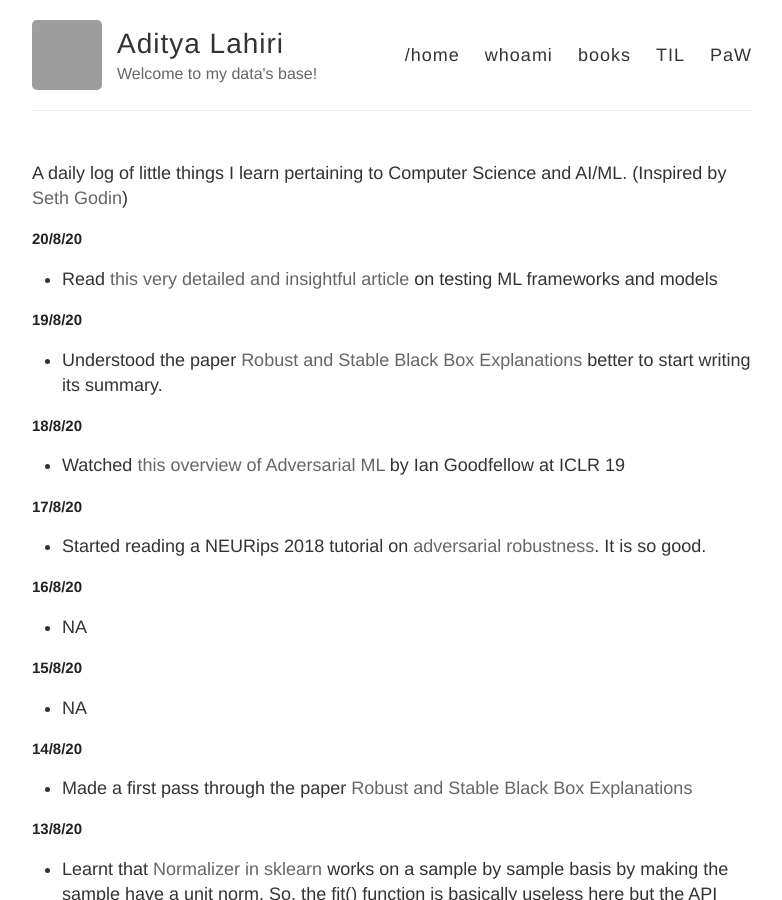
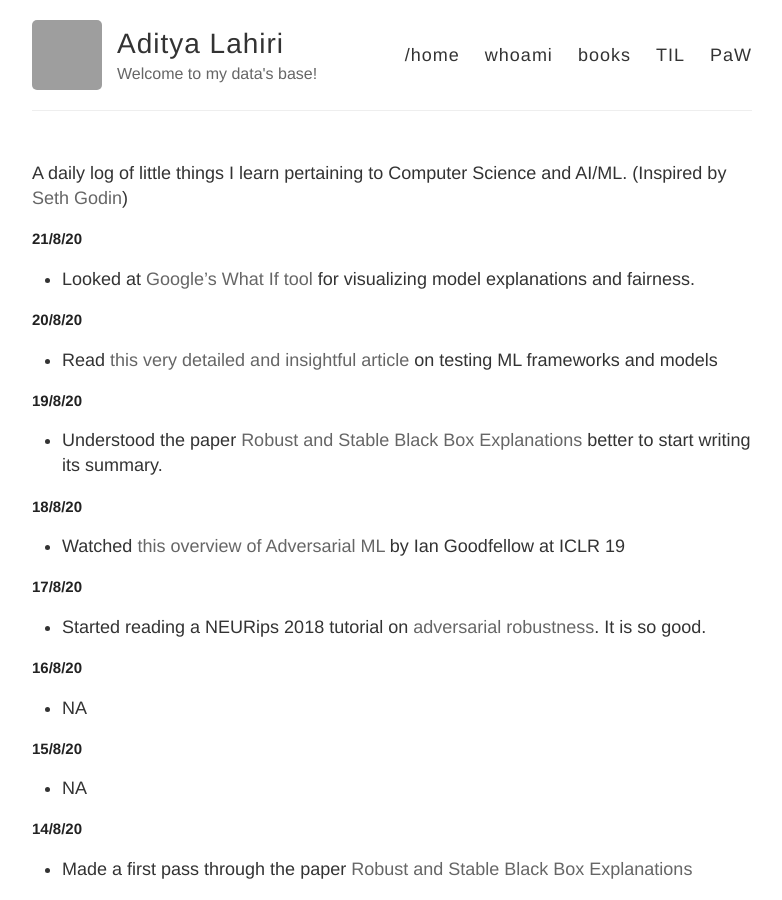
Before and after one commit to adityalahiri/adityalahiri.github.io, a Jekyll site: the page built from TIL.md, in a window 1280 px wide and 900 px high. Shown: the whole window, without its empty margins (248-1030 px from the left). Built offline with Jekyll 4.4.1, drawn with Linux system fonts in a browser that asks for light colours; our own code applies the rules of GitHub Pages for plain Markdown files; grey boxes are pictures that could not be loaded.

Commit message:
Update for 21/8/20

```diff
--- a/TIL.md
+++ b/TIL.md
@@ -1,5 +1,9 @@
 A daily log of little things I learn pertaining to Computer Science and AI/ML.
 (Inspired by [Seth Godin](https://seths.blog/))
+
+## 21/8/20
+
+* Looked at [Google's What If tool](https://github.com/PAIR-code/what-if-tool) for visualizing model explanations and fairness.
 
 ## 20/8/20
 
```
